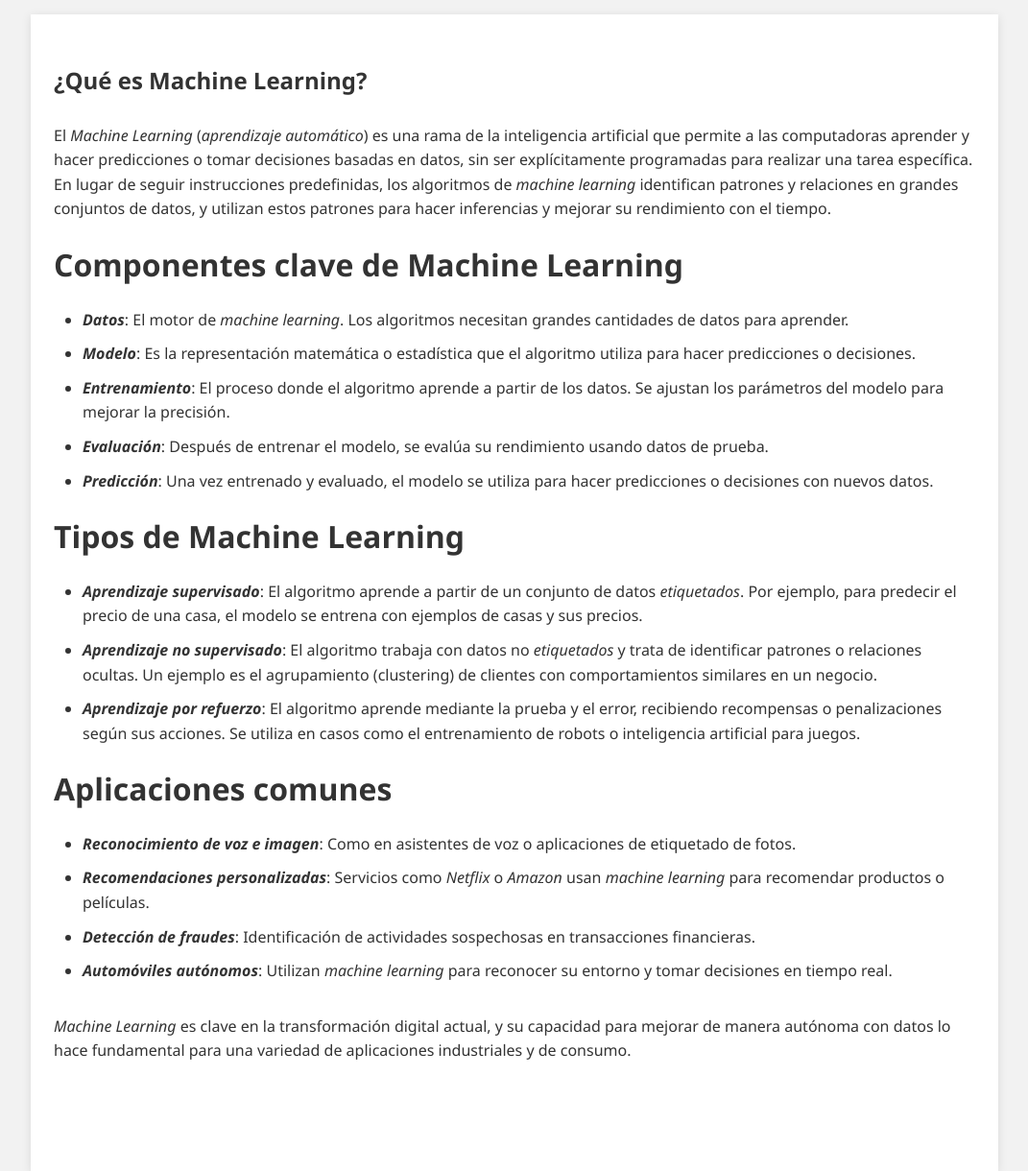
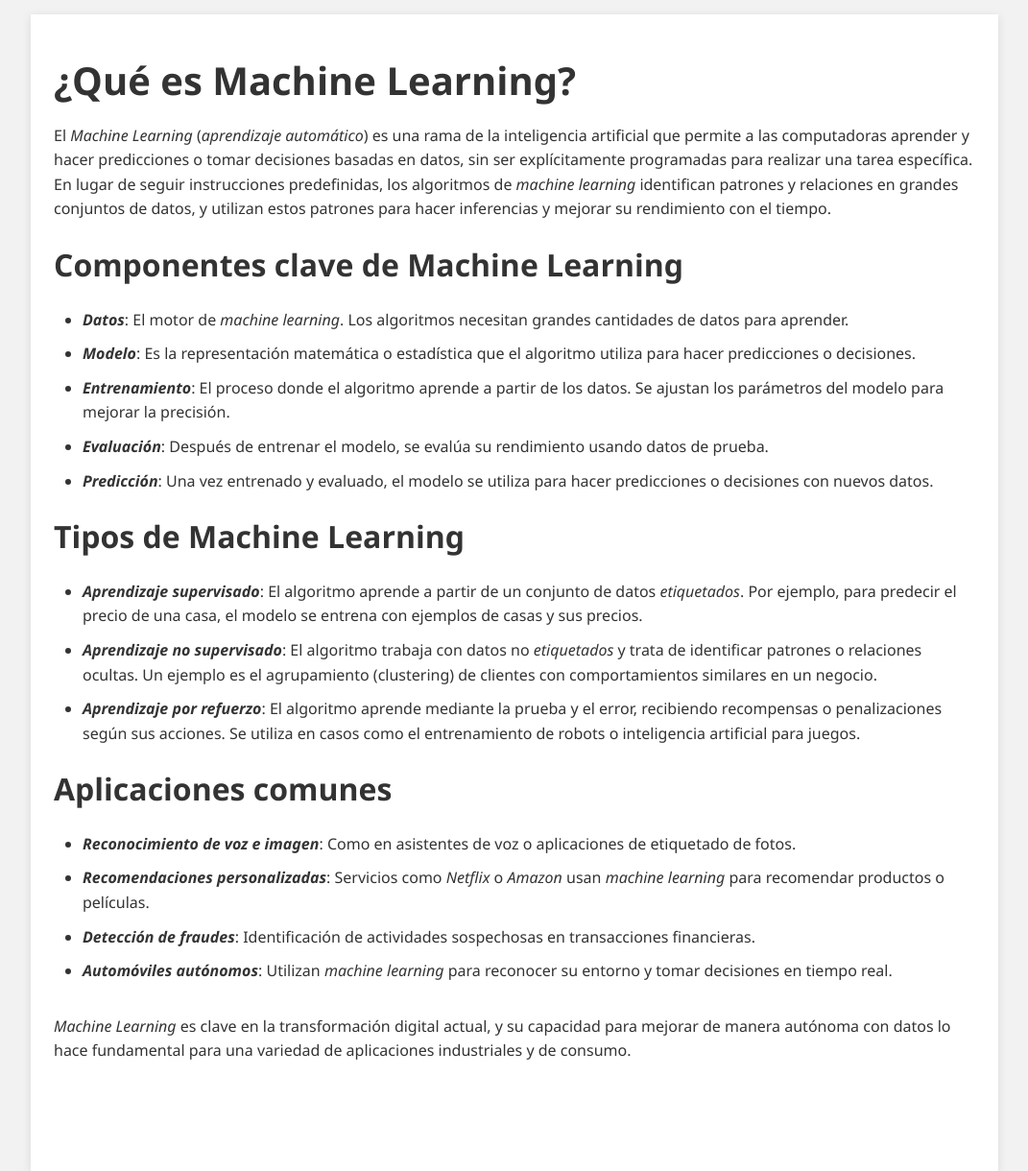
Before and after one commit to msmdotnet/machinelearningintro, a Jekyll site: the page built from content/1-que-es-machine-learning.md, in a window 1280 px wide. Shown: the whole page at 96% size, without its empty margins (104-1175 px from the left). Built offline with Jekyll 4.4.1, drawn with Linux system fonts in a browser that asks for light colours; our own code applies the rules of GitHub Pages for plain Markdown files.

Commit message:
Update styles.css

```diff
--- a/assets/css/styles.css
+++ b/assets/css/styles.css
@@ -322,11 +322,18 @@ table {
     margin-bottom: 30px
 }
 
+    .post-content h1 {
+        font-size: 40px
+    }
+
     .post-content h2 {
         font-size: 32px
     }
 
 @media screen and (max-width: 800px) {
+    .post-content h1 {
+        font-size: 36px
+    }
     .post-content h2 {
         font-size: 28px
     }
```
